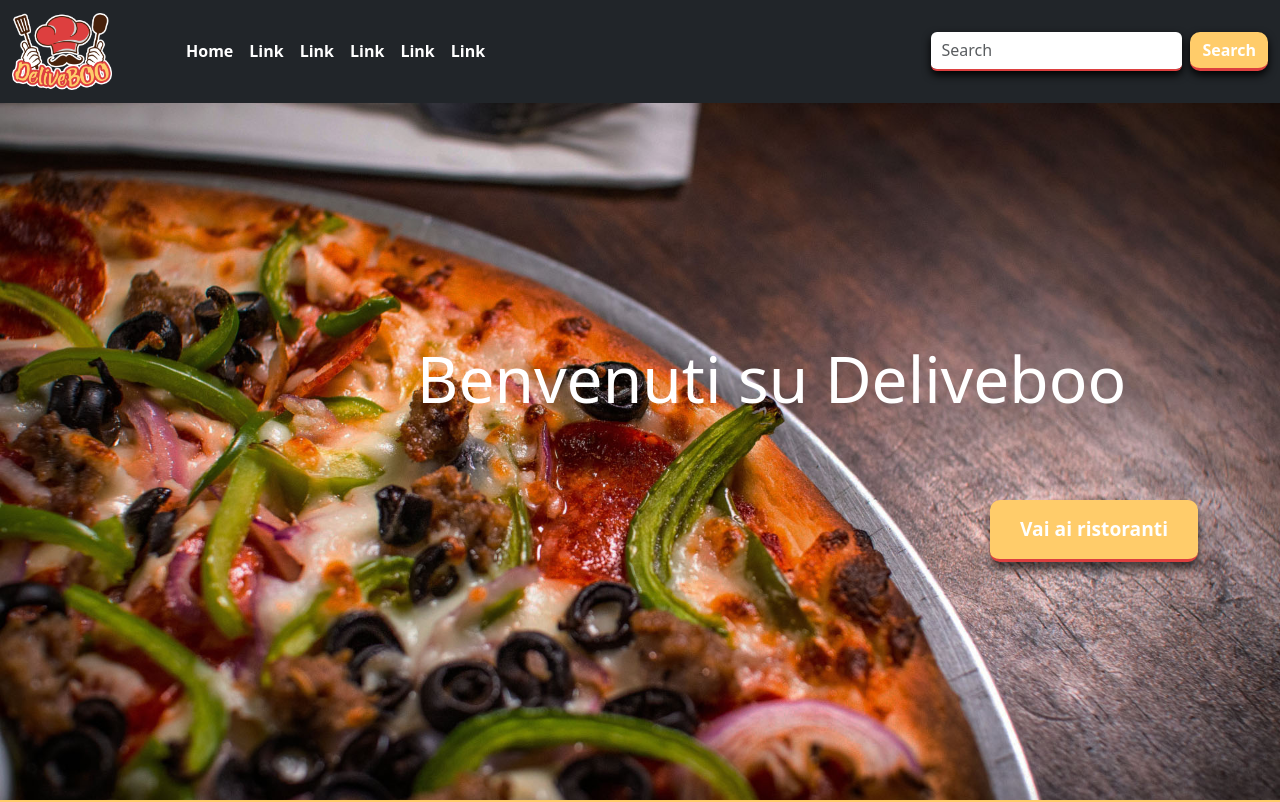
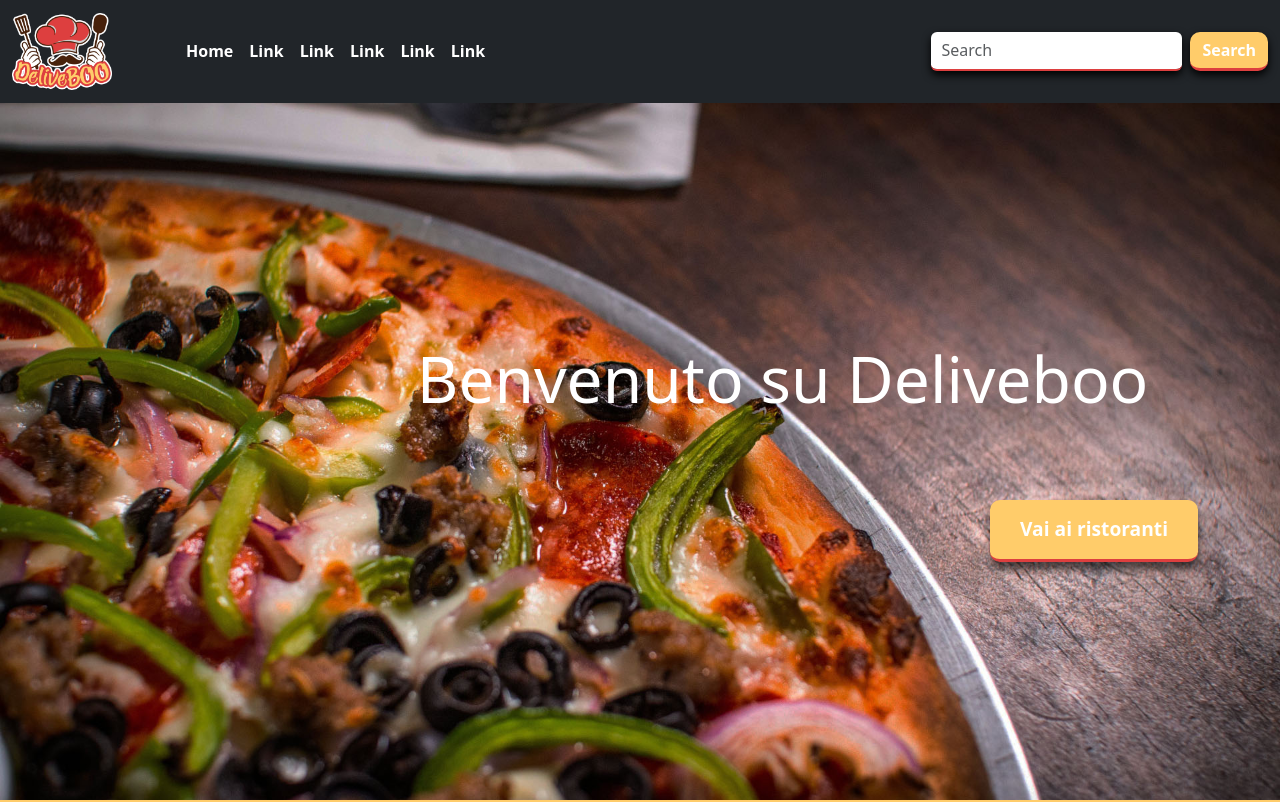
Before and after one commit to EdoardoPerucca/progetto_finale, a Vue app: page / in a window 1280 px wide. Shown: the top 802 px of the page. Built offline with nearby package versions, Linux system fonts and the light colour scheme.

Commit message:
fix: some fix

```diff
--- a/src/pages/AppHome.vue
+++ b/src/pages/AppHome.vue
@@ -14,7 +14,7 @@ export default {
 <template>
     <div class="hero-container">
         <div class="hero-title container">
-            <h1>Benvenuti su Deliveboo</h1>
+            <h1>Benvenuto su Deliveboo</h1>
             <div class="restaurant-button">
                 <router-link class="btn btn-restaurant" :to="{ name: 'restaurant' }">Vai ai ristoranti</router-link>
             </div>
@@ -47,7 +47,6 @@ export default {
         }
 
         .restaurant-button {
-
             .btn-restaurant {
                 margin-top: 3em;
                 padding: 15px 30px;
```
